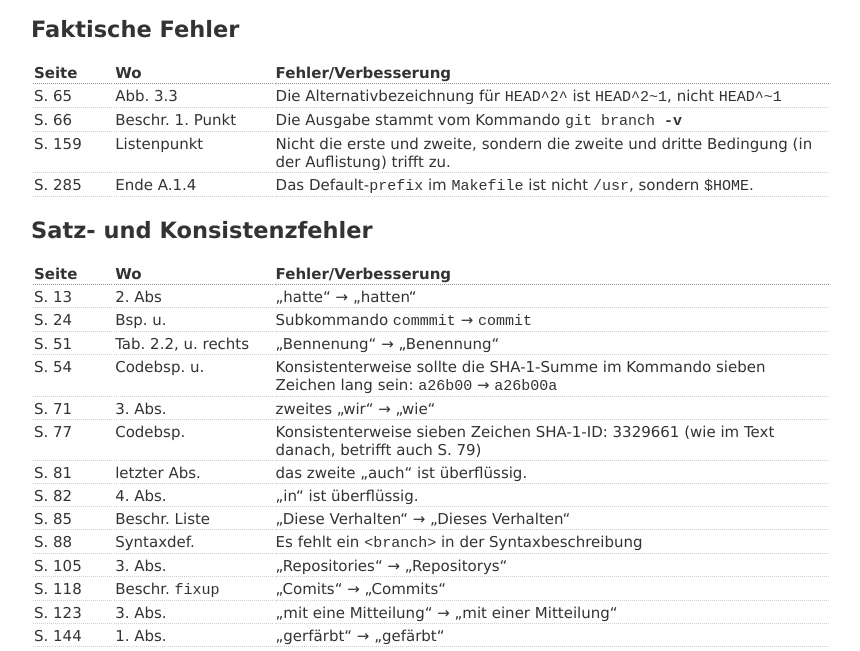
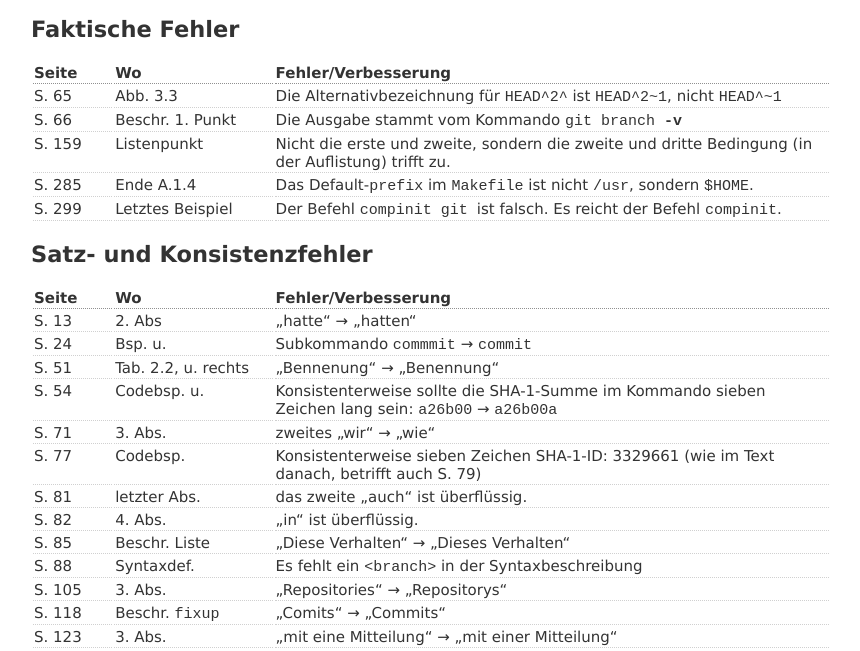
Before and after one commit to gitbuch/gitbuch.github.com, a plain HTML site: page errata.html in a window 1280 px wide. Shown: the part 96-747 px from the top of the page, without its empty margins (209-1069 px from the left). Drawn offline with Linux system fonts and the light colour scheme.

Commit message:
Korrektur von VH

```diff
--- a/errata.html
+++ b/errata.html
@@ -77,6 +77,18 @@ Haben Sie auch einen Fehler gefunden? Dann schreiben Sie uns unter
     </td>
     <td class="what">
         Das Default-<code>prefix</code> im <code>Makefile</code> ist nicht <code>/usr</code>, sondern <code>$HOME</code>.
+    </td>
+</tr>
+<tr>
+    <td class="page">
+        S. 299
+    </td>
+    <td class="location">
+        Letztes Beispiel
+    </td>
+    <td class="what">
+        Der Befehl <code> compinit git </code> ist falsch.
+        Es reicht der Befehl <code> compinit</code>.
     </td>
 </tr>
 </table>
```
